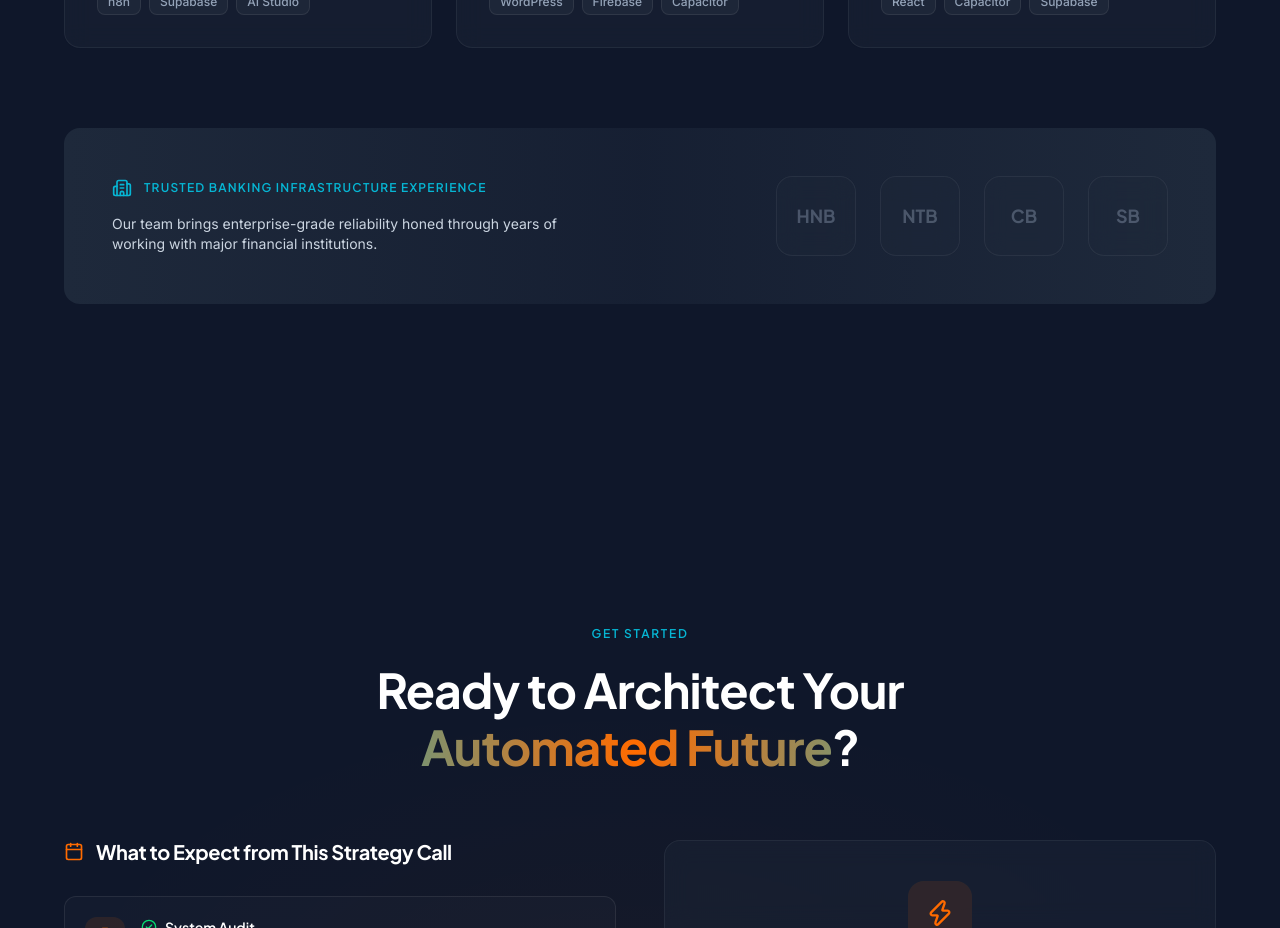
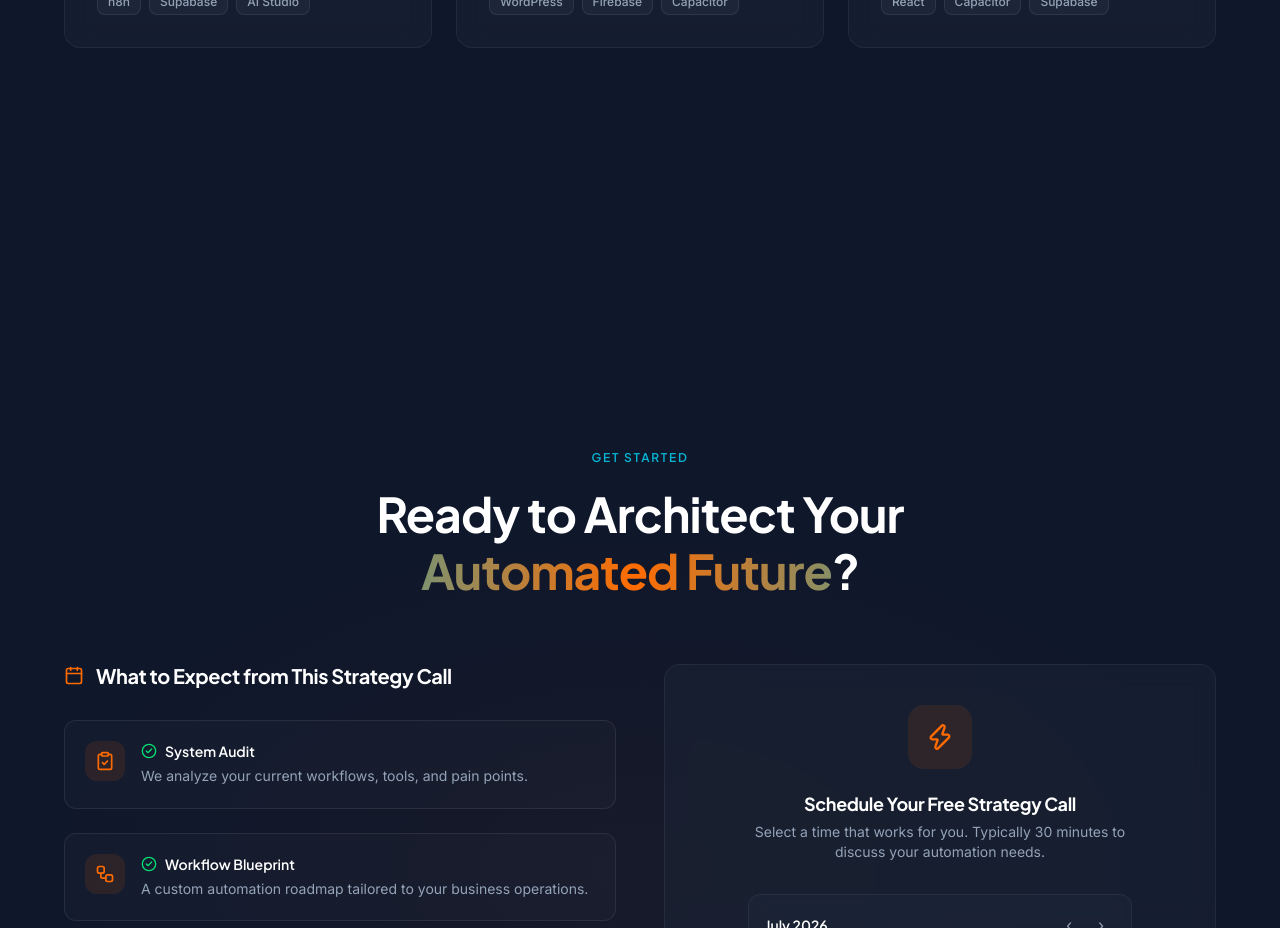
Before and after one commit to DhajaW/stackunleash, a Next.js app: page / in a window 1280 px wide. Shown: the part 5540-6468 px from the top of the page. Built offline with nearby package versions, Linux system fonts and the light colour scheme.

Commit message:
Remove banking infrastructure section from landing page

```diff
--- a/src/components/CaseStudies.tsx
+++ b/src/components/CaseStudies.tsx
@@ -7,7 +7,6 @@ import {
   GraduationCap,
   TrendingUp,
   ArrowRight,
-  Building2,
 } from "lucide-react";
 import { useScrollAnimation } from "@/hooks/useScrollAnimation";
 
@@ -47,12 +46,7 @@ const caseStudies = [
   },
 ];
 
-const banks = [
-  { name: "HNB", initials: "HNB" },
-  { name: "NTB", initials: "NTB" },
-  { name: "Commercial Bank", initials: "CB" },
-  { name: "Sampath Bank", initials: "SB" },
-];
+
 
 export default function CaseStudies() {
   const sectionRef = useRef<HTMLElement>(null);
@@ -178,54 +172,7 @@ export default function CaseStudies() {
           })}
         </div>
 
-        {/* Banking Authority Section */}
-        <div
-          className={`transition-all duration-700 delay-500 ${
-            isVisible ? "opacity-100 translate-y-0" : "opacity-0 translate-y-8"
-          }`}
-        >
-          <div className="relative rounded-2xl overflow-hidden">
-            <div className="absolute inset-0 bg-gradient-to-r from-navy-light via-navy-lighter/20 to-navy-light" />
-            <div className="relative p-8 sm:p-10 md:p-12">
-              <div className="flex flex-col md:flex-row items-center gap-8">
-                <div className="flex-1 text-center md:text-left">
-                  <div className="flex items-center justify-center md:justify-start gap-3 mb-4">
-                    <Building2 className="w-5 h-5 text-cyan" />
-                    <p
-                      className="text-xs font-semibold text-cyan uppercase tracking-widest"
-                      style={{ fontFamily: "var(--font-heading)" }}
-                    >
-                      Trusted Banking Infrastructure Experience
-                    </p>
-                  </div>
-                  <p
-                    className="text-text-secondary text-sm max-w-md"
-                    style={{ fontFamily: "var(--font-body)" }}
-                  >
-                    Our team brings enterprise-grade reliability honed through
-                    years of working with major financial institutions.
-                  </p>
-                </div>
-                <div className="flex items-center gap-6 flex-wrap justify-center">
-                  {banks.map((bank) => (
-                    <div
-                      key={bank.name}
-                      className="group w-20 h-20 rounded-2xl glass-card flex items-center justify-center cursor-default"
-                      title={bank.name}
-                    >
-                      <span
-                        className="text-lg font-bold text-text-muted/40 group-hover:text-white transition-all duration-300"
-                        style={{ fontFamily: "var(--font-heading)" }}
-                      >
-                        {bank.initials}
-                      </span>
-                    </div>
-                  ))}
-                </div>
-              </div>
-            </div>
-          </div>
-        </div>
+
       </div>
     </section>
   );
```
